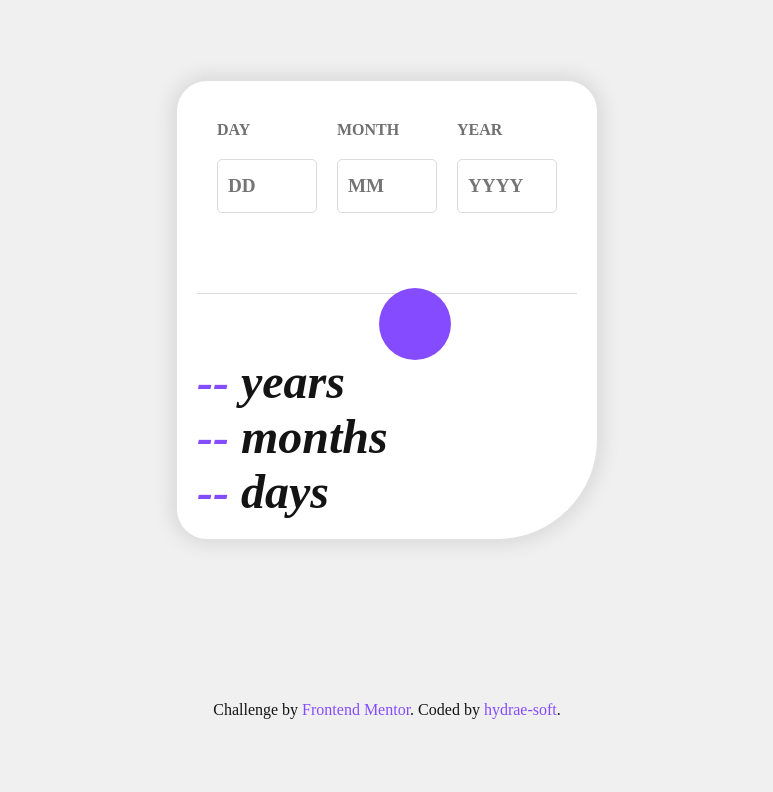
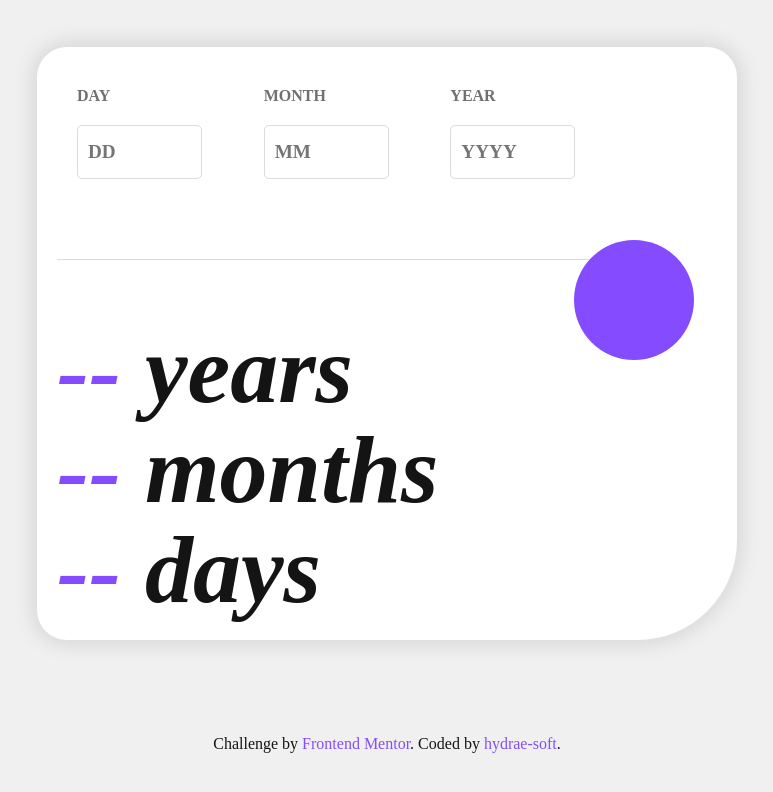
Before and after one commit to lftdev/age-calculator-app-main, a website built with Vite: page index.html in a window 1280 px wide. Shown: the whole page, without its empty margins (253-1026 px from the left). Built offline with nearby package versions, Linux system fonts and the light colour scheme; files whose address does not match are found by name.

Commit message:
Added media queries.

```diff
--- /dev/null
+++ b/src/scss/_media-queries.scss
@@ -0,0 +1,28 @@
+@media (width >= 1100px) {
+  .container {
+    min-width: 700px;
+    padding-right: 100px;
+    .birthday-form {
+      label {
+        &.arrow-icon {
+          width: 120px;
+          height: 120px;
+          right: 26%;
+          bottom: 55%;
+        }
+      }
+      input {
+        &[type='number'] {
+          max-width: 125px;
+        }
+      }
+    }
+    .age {
+      h2 {
+        font-size: 6rem;
+        font-weight: 800;
+        line-height: 100px;
+      }
+    }
+  }
+}
--- a/src/scss/style.scss
+++ b/src/scss/style.scss
@@ -44,4 +44,5 @@ $off-black: hsl(0, 0%, 8%);
   font-weight: 800;
   font-style: italic;
 }
-@import 'index'
+@import 'index';
+@import 'media-queries';
```
